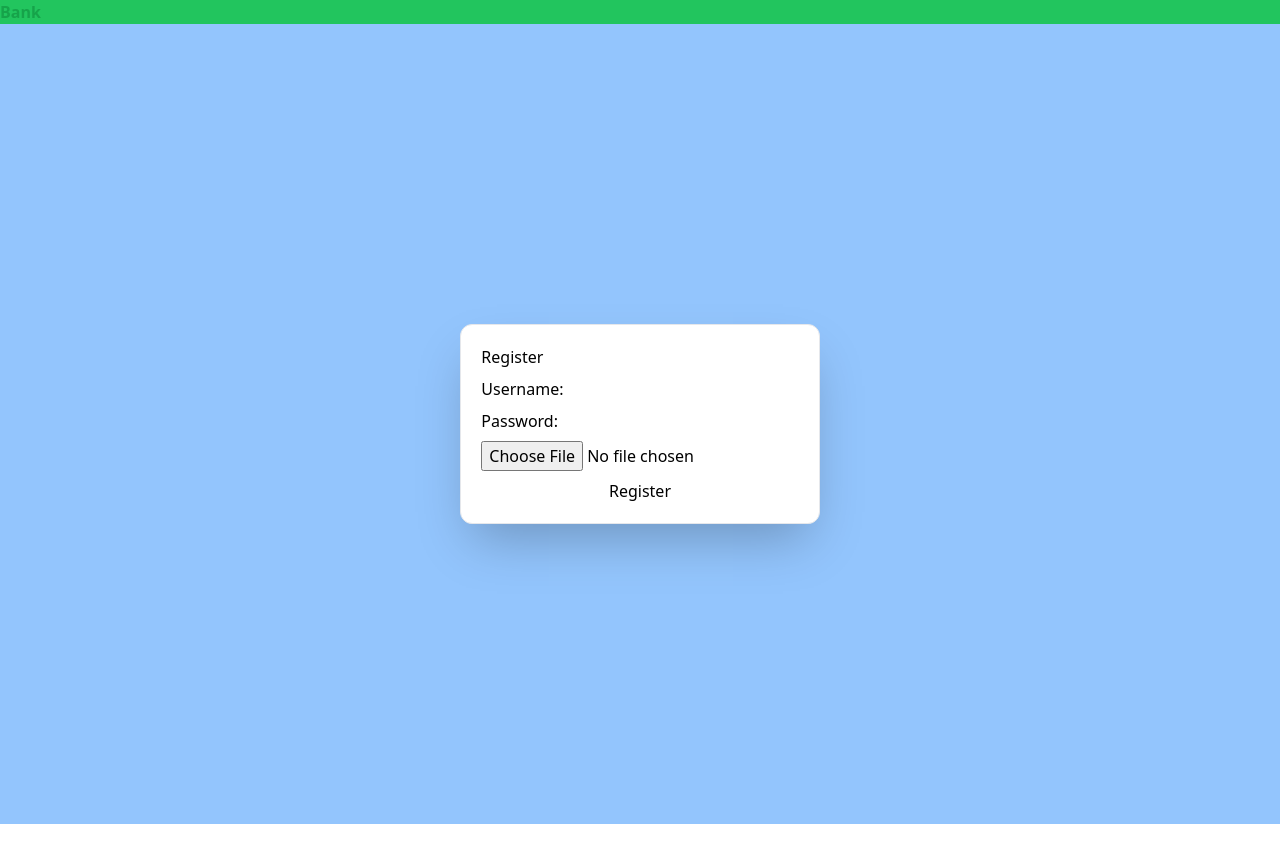
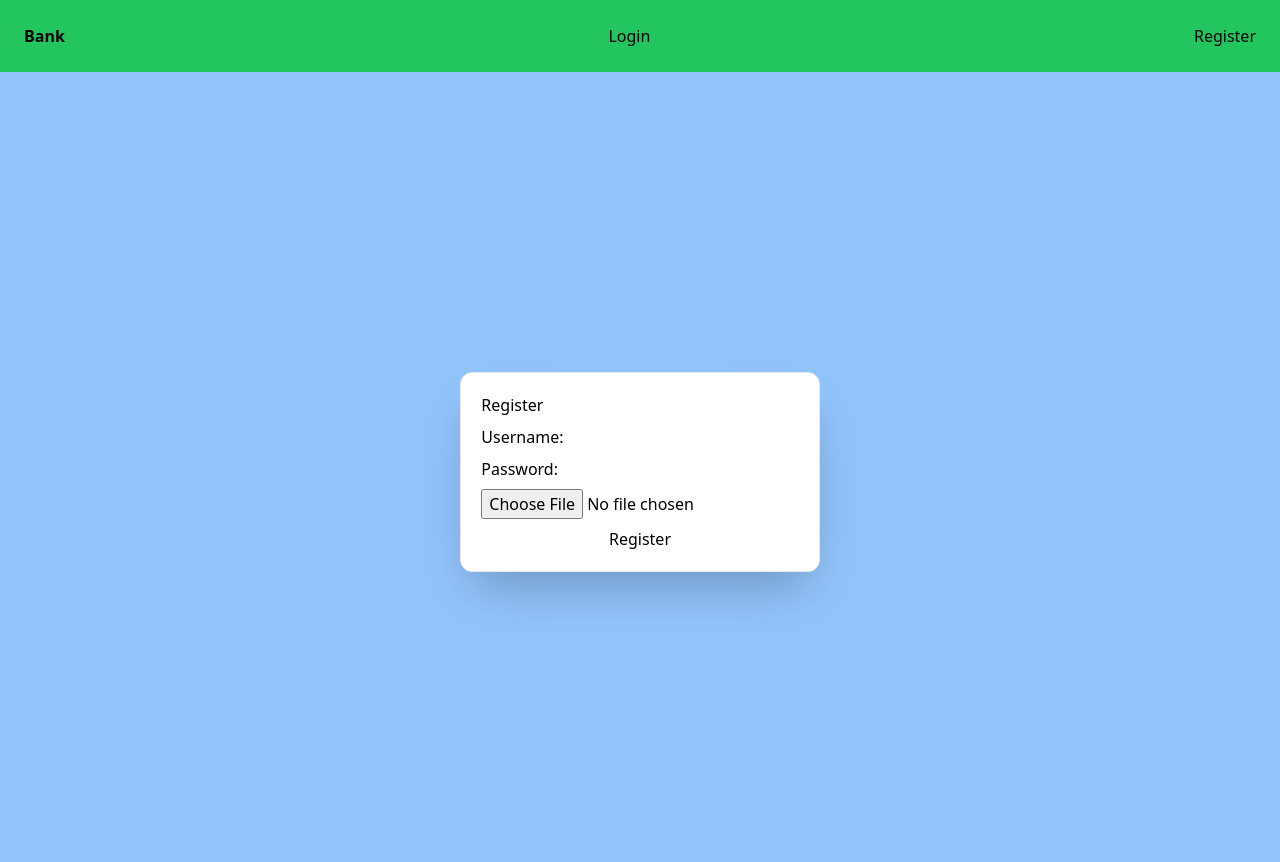
Before and after one commit to hussainCodes/bank-demo, a React (Create React App) app: page /register in a window 1280 px wide. Shown: the top 862 px of the page. Before the commit the page ends 824 px from the top, so only its background shows below. Built offline with nearby package versions, Linux system fonts and the light colour scheme.

Commit message:
functional navbar

```diff
--- a/src/components/Login.js
+++ b/src/components/Login.js
@@ -1,15 +1,19 @@
 import React, { useState } from "react";
 import { useMutation } from "@tanstack/react-query";
 import { loginUser } from "../API/auth";
-import { Link } from "react-router-dom";
+import { Link, useNavigate } from "react-router-dom";
 const Login = () => {
   const [userInfo, setUserInfo] = useState({});
+  const navigate = useNavigate();
   const handleChange = (e) => {
     setUserInfo((prev) => ({ ...prev, [e.target.name]: e.target.value }));
   };
   const { mutate } = useMutation({
     mutationKey: ["loginUser"],
     mutationFn: () => loginUser(userInfo),
+    onSuccess:()=>{
+      navigate("/")
+    }
   });
   const handleSubmit = (e) => {
     e.preventDefault();
--- a/src/components/Navbar.js
+++ b/src/components/Navbar.js
@@ -1,10 +1,15 @@
 import React from 'react'
+import { Link, NavLink } from 'react-router-dom'
 
 const Navbar = () => {
   return (
     <div className='bg-gray-500 '>
-        <div className='bg-green-500 '>
-        <h1 className='font-bold text-green-600'>Bank</h1>
+        <div className='flex bg-green-500 justify-between p-6'>
+        <NavLink to={"/"} className='font-bold '>Bank</NavLink >
+
+        <NavLink to={"/login"}>Login</NavLink>
+        <NavLink to={"/register"}>Register</NavLink>
+
         </div>
     </div>
   )
--- a/src/components/Register.js
+++ b/src/components/Register.js
@@ -1,8 +1,10 @@
 import React, { useState } from "react";
 import { useMutation } from "@tanstack/react-query";
 import { registerUser } from "../API/auth";
+import { useNavigate } from "react-router-dom";
 const Register = () => {
   const [userInfo, setUserInfo] = useState({});
+  const navigate = useNavigate();
   const handleChange = (e) => {
     console.log(e.target.name);
     if (e.target.name === "image") {
@@ -14,6 +16,9 @@ const Register = () => {
   const { mutate } = useMutation({
     mutationKey: ["registerUser"],
     mutationFn: () => registerUser(userInfo),
+    onSuccess:()=>{
+      navigate("/");
+    }
   });
   const handleSubmit = (e) => {
     e.preventDefault();
```
